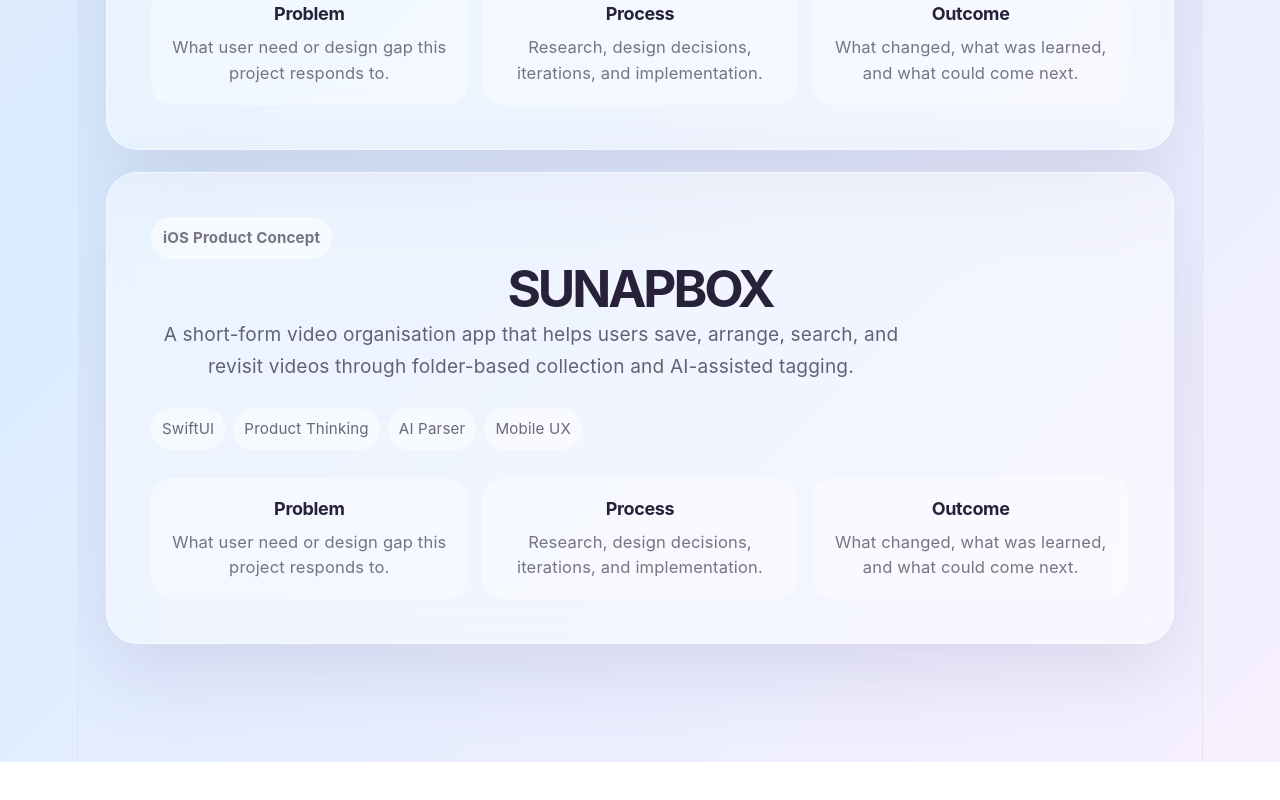
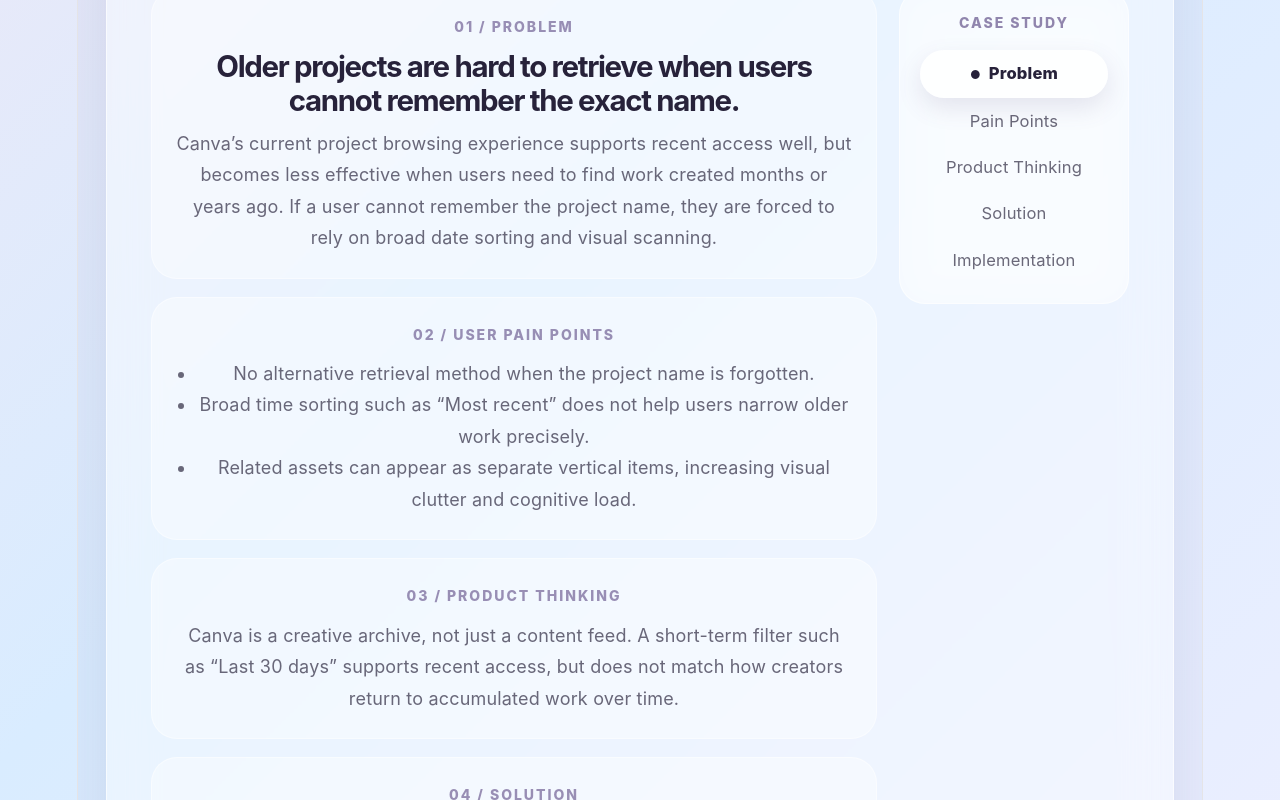
Before and after one commit to jesstasha/portfolio-2026, a React (Vite) app: page / in a window 1280 px wide. Shown: the part 1440-2240 px from the top of the page. Before the commit the page ends 2202 px from the top, so only its background shows below. Built offline with nearby package versions, Linux system fonts and the light colour scheme.

Commit message:
Add sticky case study navigation

```diff
--- a/src/App.css
+++ b/src/App.css
@@ -456,3 +456,221 @@ h1 {
 .hero-section {
   min-height: 76vh;
 }
+
+.case-study-long {
+  margin-top: 34px;
+  display: grid;
+  gap: 18px;
+}
+
+.case-study-long section {
+  padding: 24px;
+  border-radius: 26px;
+  background: rgba(255, 255, 255, 0.38);
+  border: 1px solid rgba(255, 255, 255, 0.45);
+}
+
+.case-study-long span {
+  display: block;
+  margin-bottom: 10px;
+  font-size: 0.78rem;
+  font-weight: 800;
+  letter-spacing: 0.14em;
+  text-transform: uppercase;
+  color: rgba(95, 76, 134, 0.62);
+}
+
+.case-study-long h4 {
+  margin: 0 0 10px;
+  font-size: clamp(1.35rem, 2.3vw, 2rem);
+  line-height: 1.15;
+  letter-spacing: -0.045em;
+}
+
+.case-study-long p,
+.case-study-long li {
+  color: rgba(39, 34, 58, 0.68);
+  line-height: 1.75;
+  font-size: 1rem;
+}
+
+.case-study-long ul {
+  margin: 0;
+  padding-left: 20px;
+}
+
+.case-study-long {
+  margin-top: 34px;
+  display: grid;
+  gap: 18px;
+}
+
+.case-study-long section {
+  padding: 24px;
+  border-radius: 26px;
+  background: rgba(255, 255, 255, 0.38);
+  border: 1px solid rgba(255, 255, 255, 0.45);
+}
+
+.case-study-long span {
+  display: block;
+  margin-bottom: 10px;
+  font-size: 0.78rem;
+  font-weight: 800;
+  letter-spacing: 0.14em;
+  text-transform: uppercase;
+  color: rgba(95, 76, 134, 0.62);
+}
+
+.case-study-long h4 {
+  margin: 0 0 10px;
+  font-size: clamp(1.35rem, 2.3vw, 2rem);
+  line-height: 1.15;
+  letter-spacing: -0.045em;
+}
+
+.case-study-long p,
+.case-study-long li {
+  color: rgba(39, 34, 58, 0.68);
+  line-height: 1.75;
+  font-size: 1rem;
+}
+
+.case-study-long ul {
+  margin: 0;
+  padding-left: 20px;
+}
+
+.case-study-layout {
+  margin-top: 34px;
+  display: grid;
+  grid-template-columns: minmax(0, 1fr) 230px;
+  gap: 22px;
+  align-items: start;
+}
+
+.case-study-long {
+  margin-top: 0;
+}
+
+.case-study-remote {
+  position: sticky;
+  top: 110px;
+  padding: 20px;
+  border-radius: 26px;
+  background: rgba(255, 255, 255, 0.38);
+  border: 1px solid rgba(255, 255, 255, 0.52);
+  backdrop-filter: blur(20px);
+  -webkit-backdrop-filter: blur(20px);
+}
+
+.case-study-remote p {
+  margin: 0 0 14px;
+  font-size: 0.78rem;
+  font-weight: 850;
+  letter-spacing: 0.14em;
+  text-transform: uppercase;
+  color: rgba(95, 76, 134, 0.68);
+}
+
+.case-study-remote a {
+  display: block;
+  padding: 10px 12px;
+  border-radius: 999px;
+  color: rgba(39, 34, 58, 0.68);
+  font-size: 0.92rem;
+  transition: 0.2s ease;
+}
+
+.case-study-remote a:hover {
+  background: rgba(255, 255, 255, 0.62);
+  color: #27223a;
+  transform: translateX(3px);
+}
+
+@media (max-width: 920px) {
+  .case-study-layout {
+    grid-template-columns: 1fr;
+  }
+
+  .case-study-remote {
+    position: relative;
+    top: 0;
+    order: -1;
+  }
+}
+
+.case-study-layout {
+  margin-top: 34px;
+  display: grid;
+  grid-template-columns: minmax(0, 1fr) 230px;
+  gap: 22px;
+  align-items: start;
+}
+
+.case-study-remote {
+  position: sticky;
+  top: 110px;
+  padding: 20px;
+  border-radius: 26px;
+  background: rgba(255, 255, 255, 0.42);
+  border: 1px solid rgba(255, 255, 255, 0.58);
+  backdrop-filter: blur(20px);
+  -webkit-backdrop-filter: blur(20px);
+}
+
+.case-study-remote p {
+  margin: 0 0 14px;
+  font-size: 0.78rem;
+  font-weight: 850;
+  letter-spacing: 0.14em;
+  text-transform: uppercase;
+  color: rgba(95, 76, 134, 0.68);
+}
+
+.case-study-remote a {
+  display: block;
+  padding: 10px 12px;
+  border-radius: 999px;
+  color: rgba(39, 34, 58, 0.68);
+  font-size: 0.92rem;
+}
+
+.case-study-remote a:hover {
+  background: rgba(255, 255, 255, 0.62);
+  color: #27223a;
+}
+
+@media (max-width: 920px) {
+  .case-study-layout {
+    grid-template-columns: 1fr;
+  }
+
+  .case-study-remote {
+    position: relative;
+    top: 0;
+    order: -1;
+  }
+}
+
+.case-study-long section {
+  scroll-margin-top: 130px;
+}
+
+.case-study-remote {
+  align-self: start;
+  max-height: calc(100vh - 130px);
+}
+
+.case-study-remote a.active {
+  background: rgba(255, 255, 255, 0.82);
+  color: #27223a;
+  font-weight: 800;
+  box-shadow: 0 10px 24px rgba(96, 83, 132, 0.14);
+}
+
+.case-study-remote a.active::before {
+  content: "●";
+  margin-right: 8px;
+  font-size: 0.65rem;
+}
--- a/src/App.jsx
+++ b/src/App.jsx
@@ -1,4 +1,4 @@
-import { useState } from "react";
+import { useEffect, useState } from "react";
 import { motion } from "framer-motion";
 import "./App.css";
 
@@ -203,6 +203,43 @@ function SectionIntro({ label, title, description }) {
 }
 
 function ProjectCard({ project, index }) {
+  const isCanva = project.title === "Canva Projects Redesign";
+  const [activeSection, setActiveSection] = useState("problem");
+
+  useEffect(() => {
+    if (!isCanva) return;
+
+    const sectionIds = ["problem", "pain-points", "product-thinking", "solution", "implementation"];
+
+    const handleScroll = () => {
+      let current = sectionIds[0];
+
+      sectionIds.forEach((id) => {
+        const section = document.getElementById(id);
+        if (!section) return;
+
+        const rect = section.getBoundingClientRect();
+        if (rect.top <= 180) {
+          current = id;
+        }
+      });
+
+      setActiveSection(current);
+    };
+
+    handleScroll();
+    window.addEventListener("scroll", handleScroll);
+    return () => window.removeEventListener("scroll", handleScroll);
+  }, [isCanva]);
+
+  const remoteItems = [
+    ["problem", "Problem"],
+    ["pain-points", "Pain Points"],
+    ["product-thinking", "Product Thinking"],
+    ["solution", "Solution"],
+    ["implementation", "Implementation"],
+  ];
+
   return (
     <motion.article
       className="project-card glass-card"
@@ -223,6 +260,68 @@ function ProjectCard({ project, index }) {
         ))}
       </div>
 
+      {isCanva ? (
+        <div className="case-study-layout">
+          <div className="case-study-long">
+            <section id="problem">
+              <span>01 / Problem</span>
+              <h4>Older projects are hard to retrieve when users cannot remember the exact name.</h4>
+              <p>
+                Canva’s current project browsing experience supports recent access well, but becomes less effective
+                when users need to find work created months or years ago. If a user cannot remember the project name,
+                they are forced to rely on broad date sorting and visual scanning.
+              </p>
+            </section>
+
+            <section id="pain-points">
+              <span>02 / User Pain Points</span>
+              <ul>
+                <li>No alternative retrieval method when the project name is forgotten.</li>
+                <li>Broad time sorting such as “Most recent” does not help users narrow older work precisely.</li>
+                <li>Related assets can appear as separate vertical items, increasing visual clutter and cognitive load.</li>
+              </ul>
+            </section>
+
+            <section id="product-thinking">
+              <span>03 / Product Thinking</span>
+              <p>
+                Canva is a creative archive, not just a content feed. A short-term filter such as “Last 30 days”
+                supports recent access, but does not match how creators return to accumulated work over time.
+              </p>
+            </section>
+
+            <section id="solution">
+              <span>04 / Solution</span>
+              <h4>Introduce year-based filtering and clearer project grouping.</h4>
+              <p>
+                Year-based navigation reduces the search space and helps long-term users browse their creative history
+                more intentionally. Grouping related project assets also makes the page easier to scan.
+              </p>
+            </section>
+
+            <section id="implementation">
+              <span>05 / Design & Implementation</span>
+              <p>
+                The redesign was planned as a Figma case study and implemented as an interactive React prototype,
+                showing both the information architecture and working UI behaviour.
+              </p>
+            </section>
+          </div>
+
+          <aside className="case-study-remote">
+            <p>Case Study</p>
+            {remoteItems.map(([id, label]) => (
+              <a
+                key={id}
+                href={`#${id}`}
+                className={activeSection === id ? "active" : ""}
+              >
+                {label}
+              </a>
+            ))}
+          </aside>
+        </div>
+      ) : (
         <div className="case-study-preview">
           <div>
             <strong>Problem</strong>
@@ -237,8 +336,10 @@ function ProjectCard({ project, index }) {
             <p>What changed, what was learned, and what could come next.</p>
           </div>
         </div>
+      )}
     </motion.article>
   );
 }
 
+
 export default App;
```
Lines whose indentation alone changed are shown as unchanged.
